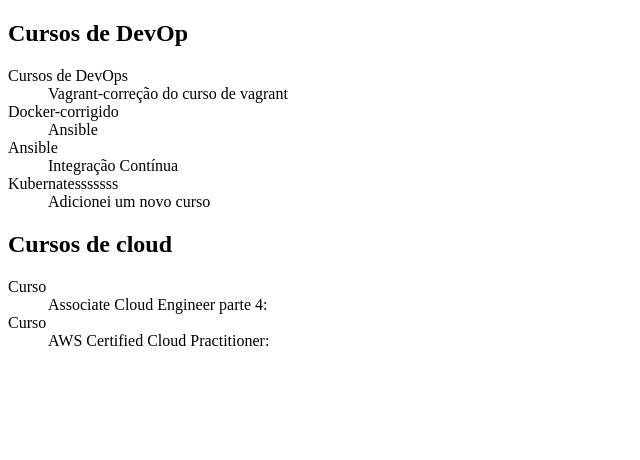
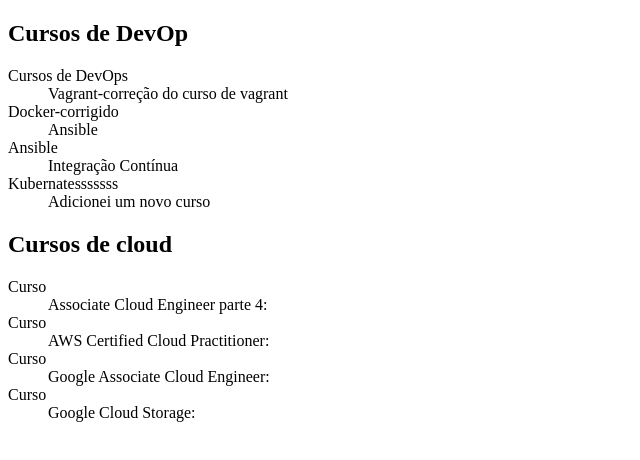
Before and after one commit to MatheusMelloDev/alura-git, a plain HTML site: page index.html in a window 1280 px wide. Shown: the whole page, without its empty margins (0-640 px from the left). Drawn offline with Linux system fonts and the light colour scheme.

Commit message:
Cusos de cloud 2

```diff
--- a/index.html
+++ b/index.html
@@ -30,5 +30,12 @@
 
     <dt>Curso</dt>
     <dd>AWS Certified Cloud Practitioner:</dd>
+
+    <dt>Curso</dt>
+    <dd>Google Associate Cloud Engineer:</dd>
+
+    <dt>Curso</dt>
+    <dd>Google Cloud Storage:</dd>
+
 </body>
 </html>
```
